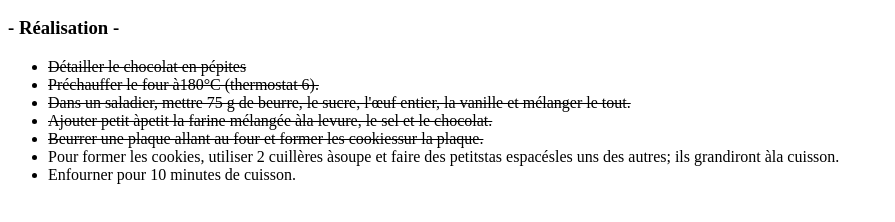
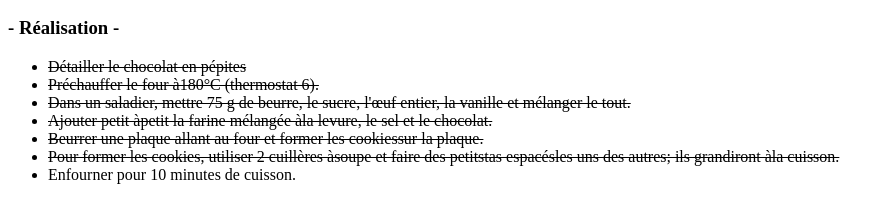
Before and after one commit to charlyol/recetteCookie, a plain HTML site: page pageOne.html in a window 1280 px wide. Shown: the part 110-332 px from the top of the page, without its empty margins (0-895 px from the left). Drawn offline with Linux system fonts and the light colour scheme.

Commit message:
6SixCommit

```diff
--- a/pageOne.html
+++ b/pageOne.html
@@ -33,9 +33,9 @@
                 <strike>Beurrer une plaque allant au four et former les cookiessur la plaque.</strike>
             </li>
             <li>
-                Pour former les cookies, utiliser 2 cuillères àsoupe et faire des petitstas espacésles uns des autres;
+                <strike>Pour former les cookies, utiliser 2 cuillères àsoupe et faire des petitstas espacésles uns des autres;
                 ils grandiront àla
-                cuisson.
+                cuisson.</strike>
             </li>
             <li>
                 Enfourner pour 10 minutes de cuisson.
```
